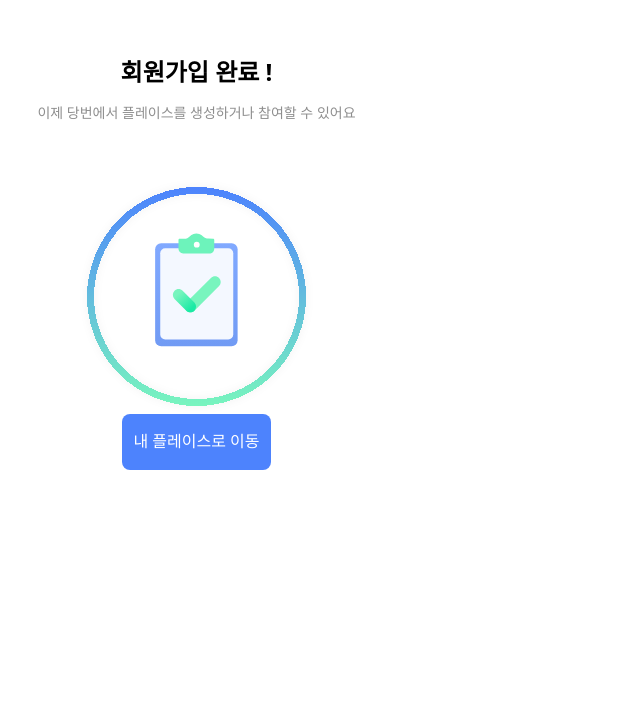
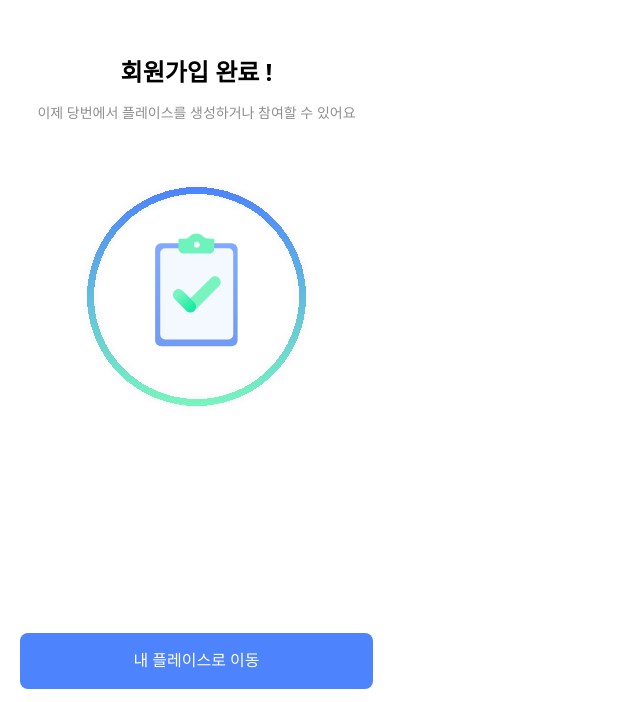
Before and after one commit to Dang-Bun/DANGBUN-frontend, a React (Vite) app: page /joinComplete in a window 1280 px wide. Shown: the part 150-852 px from the top of the page, without its empty margins (0-640 px from the left). Built offline with nearby package versions, Linux system fonts and the light colour scheme.

Commit message:
Feat: 회원가입 완료 페이지 구현

```diff
--- a/src/pages/B/JoinComplete.tsx
+++ b/src/pages/B/JoinComplete.tsx
@@ -1,8 +1,14 @@
 import React from 'react';
 import joinComplete from '../../assets/checkIcon/joinCompleteImg.svg';
 import CTAButton from '../../components/button/CTAButton';
+import { useNavigate } from 'react-router-dom';
 
 const SelectPlace = () => {
+  const navigate = useNavigate();
+  const handleClick = () => {
+    navigate('/MyPlace');
+  };
+
   return (
     <div className='flex flex-col items-center'>
       <div>
@@ -16,8 +22,8 @@ const SelectPlace = () => {
       <div className='mt-[56px]'>
         <img src={joinComplete} alt='회원가입 완료 표시' />
       </div>
-      <div>
-        <CTAButton>내 플레이스로 이동</CTAButton>
+      <div className='flex w-full justify-center mt-[219px]'>
+        <CTAButton onClick={handleClick}>내 플레이스로 이동</CTAButton>
       </div>
     </div>
   );
--- /dev/null
+++ b/src/pages/B/MyPlace.tsx
@@ -0,0 +1,7 @@
+import React from 'react';
+
+const MyPlace = () => {
+  return <div>내 플레이스</div>;
+};
+
+export default MyPlace;
```
Also changed, not shown: src/router/Router.tsx (+8 -15 lines).
